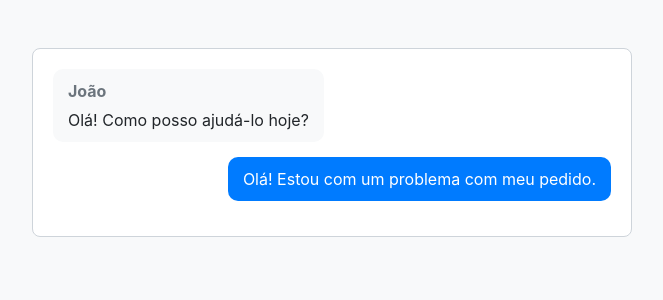
After one commit to Valdeir027/ChatGepeteco-BACKEND, a Django app: template templates/text.html in a window 1280 px wide. The commit adds this page. Shown: the top 300 px of the page, without its empty margins (308-971 px from the left). Run offline with Django 5.2, Linux system fonts and the light colour scheme; the template is opened without the code that fills it, so the values that code supplies are empty; some libraries are stand-ins or nearby versions.

Commit message:
mensagens com username dos usuarios

```diff
--- a/chat/models.py
+++ b/chat/models.py
@@ -13,6 +13,3 @@ class Message(models.Model):
     user = models.ForeignKey(User, on_delete=models.CASCADE, default=None, blank=True, null=True)
     room = models.ForeignKey('Room', on_delete=models.CASCADE)
     mensagem = models.TextField()
-
-    def __str__(self):
-      return f"user:{self.user.username} room:{self.room.nome} mensagem:{self.mensagem}"
--- /dev/null
+++ b/templates/text.html
@@ -0,0 +1,74 @@
+<!DOCTYPE html>
+<html lang="en">
+<head>
+  <meta charset="UTF-8">
+  <meta name="viewport" content="width=device-width, initial-scale=1.0">
+  <title>Chat Online</title>
+  <link rel="stylesheet" href="https://stackpath.bootstrapcdn.com/bootstrap/4.5.2/css/bootstrap.min.css">
+  <style>
+    body {
+      background-color: #f8f9fa;
+    }
+    .chat-container {
+      max-width: 600px;
+      margin: auto;
+      padding: 20px;
+      border: 1px solid #ced4da;
+      border-radius: 8px;
+      background-color: #ffffff;
+      overflow: auto;
+    }
+    .chat-header {
+      text-align: center;
+      font-weight: bold;
+      margin-bottom: 20px;
+    }
+    .chat-message {
+      margin-bottom: 15px;
+      overflow: auto;
+    }
+    .message-text {
+      padding: 10px 15px;
+      border-radius: 10px;
+    }
+    .message-sent .message-text {
+      background-color: #007bff;
+      color: #ffffff;
+      float: right;
+    }
+    .message-received .message-text {
+      background-color: #f8f9fa;
+      color: #212529;
+      float: left;
+    }
+    .message-username {
+      font-weight: bold;
+      color: #6c757d;
+      margin-bottom: 5px;
+    }
+    .clearfix::after {
+      content: "";
+      clear: both;
+      display: table;
+    }
+  </style>
+</head>
+<body>
+  <div class="container mt-5">
+    <div class="chat-container clearfix">
+      <div class="chat-message message-received clearfix">
+        <div class="message-text">
+          <div class="message-username">João</div>
+          Olá! Como posso ajudá-lo hoje?
+        </div>
+      </div>
+      <div class="chat-message message-sent clearfix">
+        <div class="message-text">
+          Olá! Estou com um problema com meu pedido.
+        </div>
+      </div>
+      <!-- Mais mensagens podem ser adicionadas aqui -->
+    </div>
+  </div>
+</body>
+</html>
```
Also changed, not shown: chat/consumers.py (+32 -32 lines), templates/chat/chat.html (+60 -9 lines), templates/chat/index.html (+42 -55 lines).
